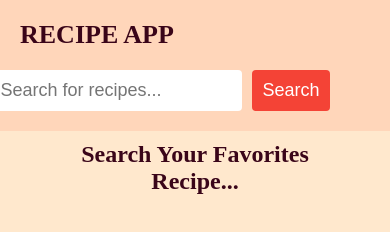
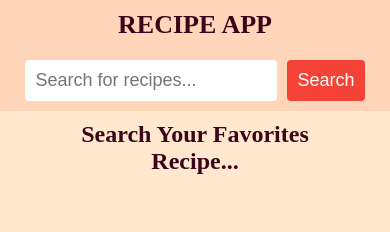
Before and after one commit to aniketyelchalwar/recipeApp, a plain HTML site: page index.html in a window 390 px wide. Drawn offline with Linux system fonts and the light colour scheme.

Commit message:
Update style.css
Made responsive .

```diff
--- a/style.css
+++ b/style.css
@@ -197,6 +197,8 @@ background: #f44336;}
 @media screen and (max-width: 600px){
     header nav {
         flex-direction: column;
+        align-items: center;
+        padding: 10px;
     }
 
     header nav form{
```
